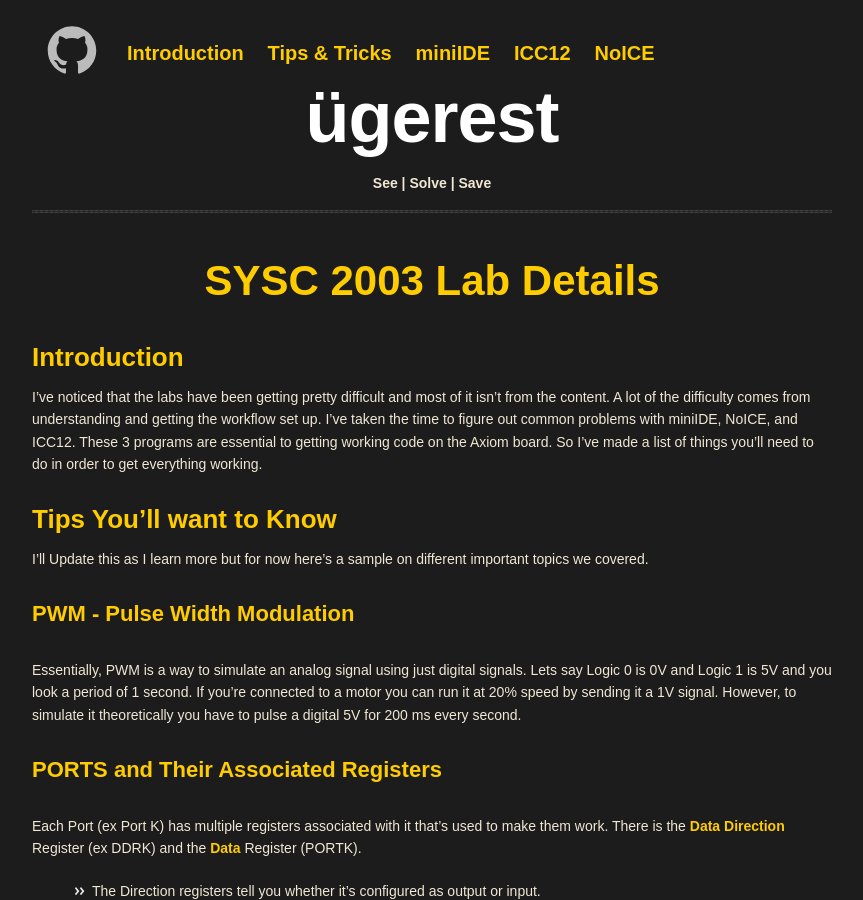
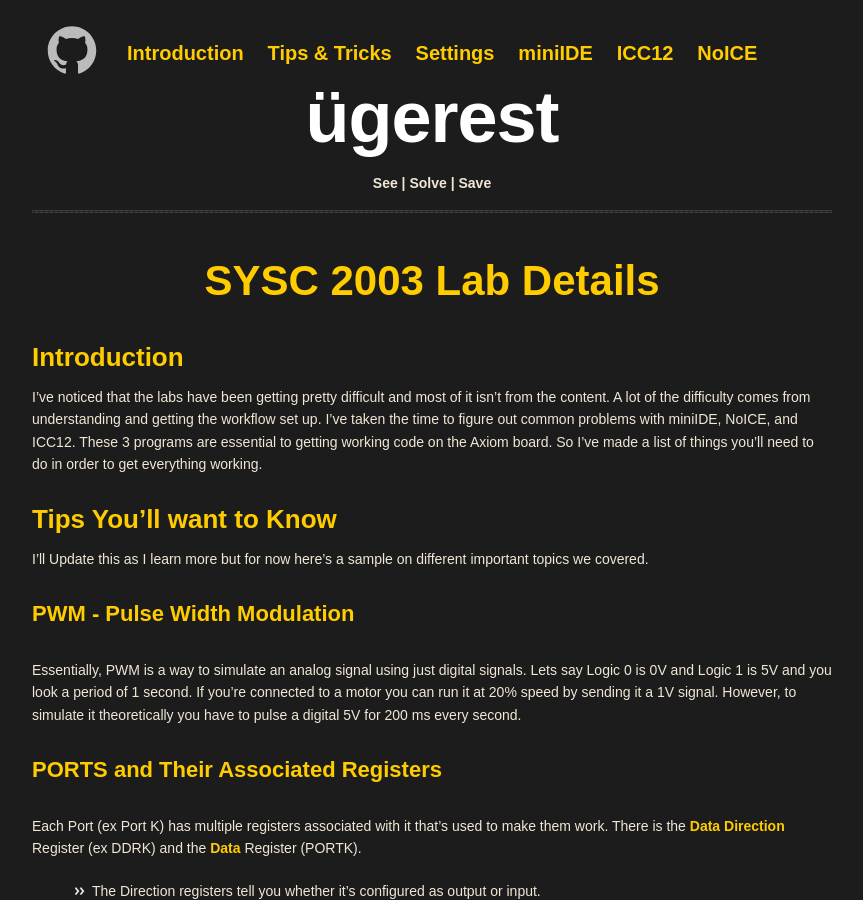
Before and after one commit to DerekStride/DerekStride.github.io, a Jekyll site: the page built from _posts/2015-02-26-SYSC2003.md, in a window 1280 px wide and 900 px high. Shown: the whole window, without its empty margins (208-1071 px from the left). Built offline with Jekyll 4.4.1, drawn with Linux system fonts in a browser that asks for light colours.

Commit message:
Fixed menu

```diff
--- a/_posts/2015-02-26-SYSC2003.md
+++ b/_posts/2015-02-26-SYSC2003.md
@@ -8,6 +8,8 @@ menu:
   url:    introduction
 - header: Tips & Tricks
   url:    tips-youll-want-to-know
+- header: Settings
+  url:    common-problems-and-solutions
 - header: miniIDE
   url:    miniide
 - header: ICC12
```
